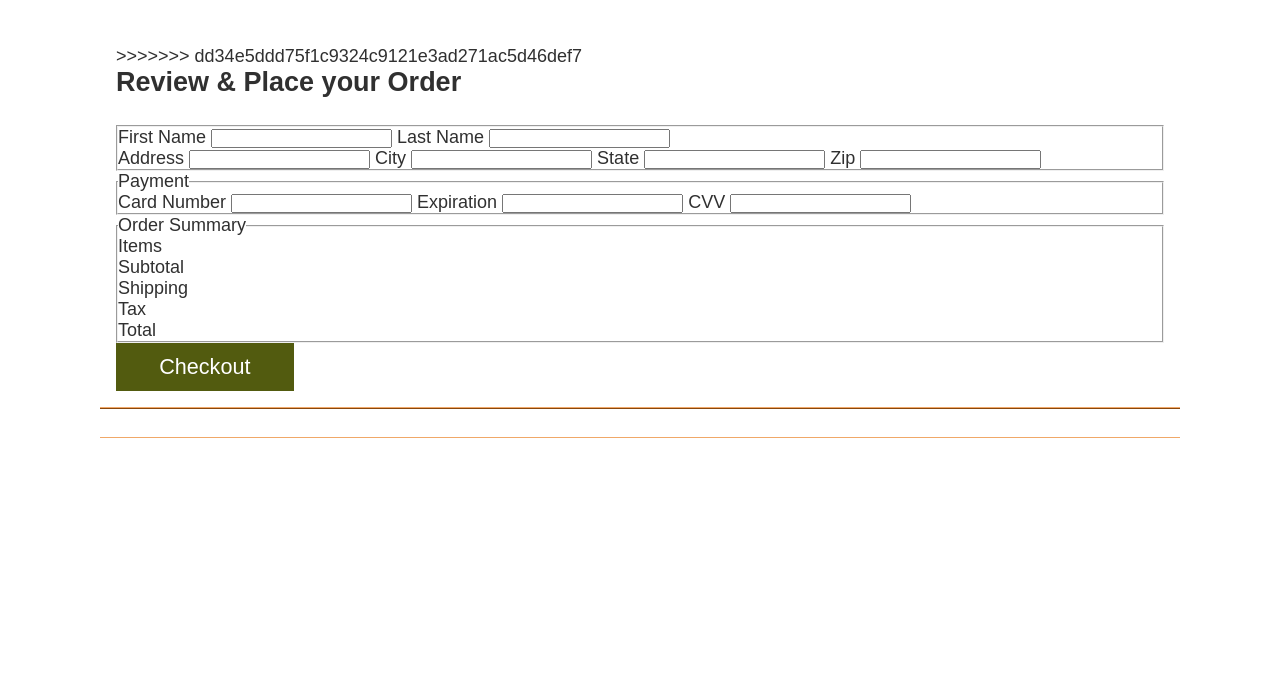
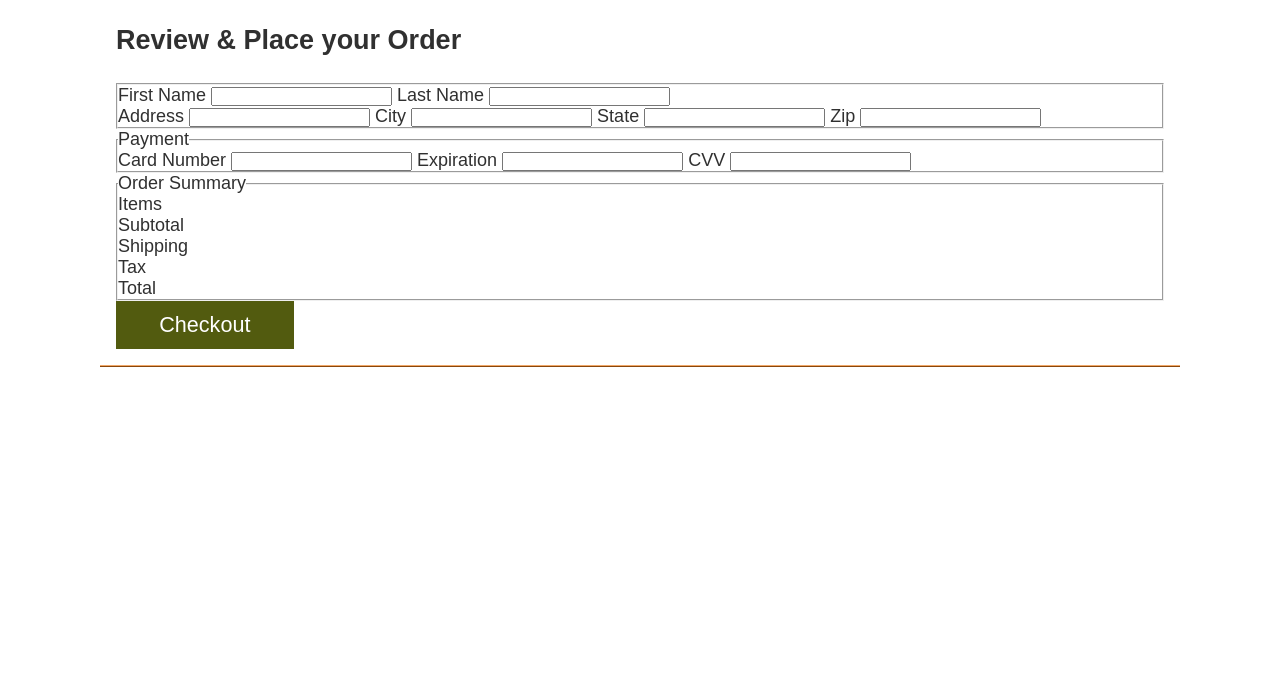
Before and after one commit to issahakuffo/wdd330, a website: page src/checkout/index.html in a window 1280 px wide. Shown: the part 109-800 px from the top of the page. Drawn offline with Linux system fonts and the light colour scheme; files that its build step writes are made by us from their sources.

Commit message:
fix merge conflicts

```diff
--- a/src/checkout/index.html
+++ b/src/checkout/index.html
@@ -11,9 +11,6 @@
   <body>
     <header class="divider" id="main-header"></header>
 
-<<<<<<< HEAD
-    <main class="divider checkout">
-=======
         <a href="index.html">
           Sleep
           <span class="highlight">Outside</span>
@@ -56,7 +53,6 @@
 
     <main class="divider">
       <section class="products">
->>>>>>> dd34e5ddd75f1c9324c9121e3ad271ac5d46def7
         <h2>Review & Place your Order</h2>
         <section class="checkout-form">
           <form name="checkout">
```
Also changed, not shown: src/cart/index.html (+0 -10 lines).
